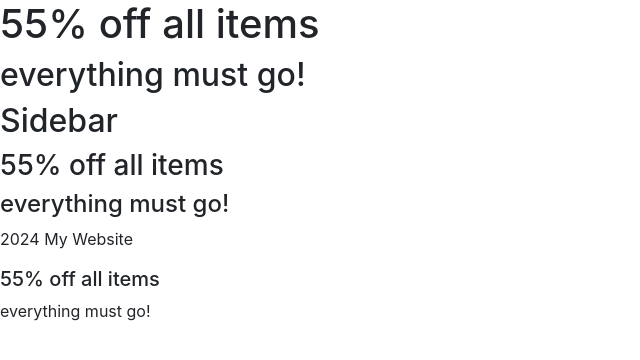
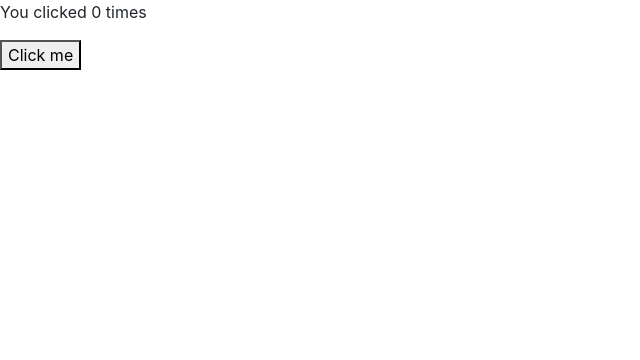
Before and after one commit to mlestrella843/React_Meta, a React (Create React App) app in the folder firstapp/: page / in a window 1280 px wide. Shown: the top 360 px of the page, without its empty margins (0-640 px from the left). Built offline with nearby package versions, Linux system fonts and the light colour scheme.

Commit message:
useState hook

```diff
--- a/firstapp/src/App.js
+++ b/firstapp/src/App.js
@@ -36,7 +36,9 @@
 
 // import Btn from "./components/btn_event_handling/Btn";
 
-import Promo from "./components/data_flow/Promo";
+// import Promo from "./components/data_flow/Promo";
+
+import UseStateHook from "./components/working_hooks/UseStateHook";
 
 
 function App() {
@@ -146,9 +148,17 @@
 
 //* Data Flow, Parent-child to keep updated all components simultaneously
 
-return(
+// return(
+//   <div>
+//     <Promo />
+//   </div>
+// )
+
+//* Hooks
+
+return (
   <div>
-    <Promo />
+    <UseStateHook />
   </div>
 )
 
--- /dev/null
+++ b/firstapp/src/components/working_hooks/UseStateHook.js
@@ -0,0 +1,13 @@
+import React, { useState } from 'react';
+
+function UseStateHook() {
+  const [count, setCount] = useState(0);
+
+  return (
+    <div>
+      <p>You clicked {count} times</p>
+      <button onClick={() => setCount(count + 1)}>Click me</button>
+    </div>
+  );
+}
+export default UseStateHook;
```
